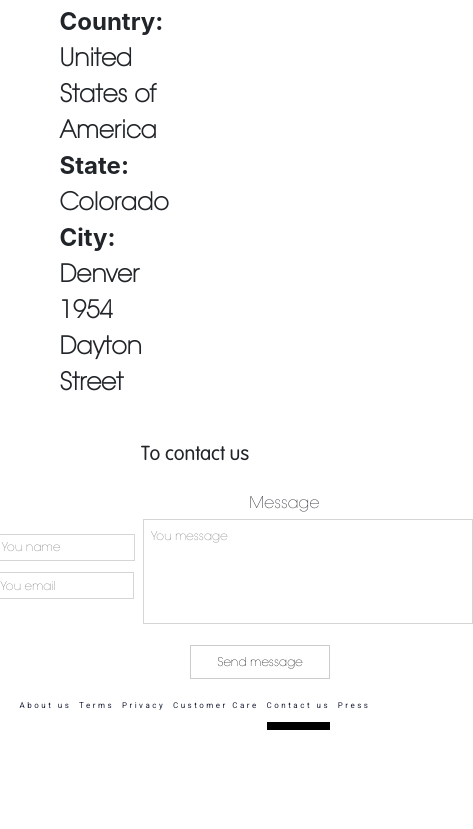
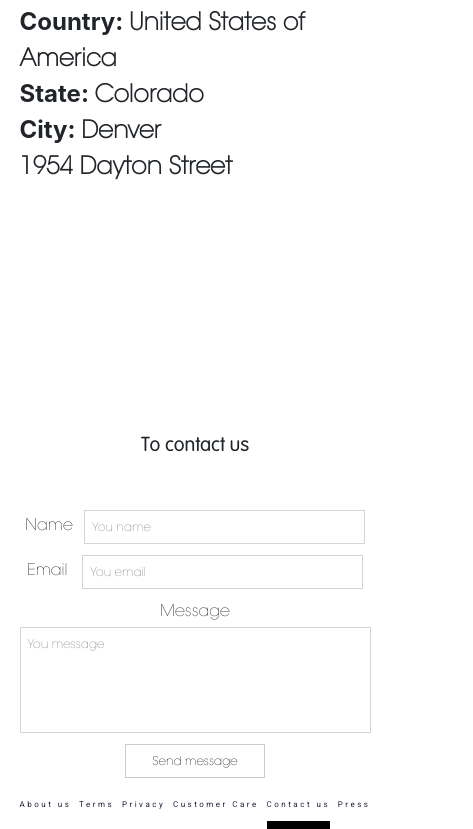
Before and after one commit to Kritile/course, a plain HTML site: page contact.html in a window 390 px wide. Shown: the part 65-894 px from the top of the page, 473 px wide, since content can reach past the window. Before the commit the page ends 844 px from the top, so only its background shows below. Drawn offline with Linux system fonts and the light colour scheme.

Commit message:
Add adaptive from contacts page

```diff
--- a/contact.html
+++ b/contact.html
@@ -61,9 +61,9 @@
             <div class="menu_item"> <a href="index.html">About us</a></div>
             <div class="menu_item"> <a href="./terms.html">Terms</a> </div>
             <div class="menu_item"> <a href="./privacy.html">Privacy</a></div>
-            <div class="menu_item">Customer Care</div>
+            <div class="menu_item"> <a href="./care.html">Customer Care</a></div>
             <div class="menu_item active"><a href="./contact.html">Contact us</a></div>
-            <div class="menu_item">Press</div>
+            <div class="menu_item"> <a href="./press.html">Press</a></div>
         </div>
         <script src="https://api-maps.yandex.ru/2.1/?lang=en_US" type="text/javascript"></script>
         <script src="./src/script/ymaps.js"></script>
--- a/src/style/style.css
+++ b/src/style/style.css
@@ -347,7 +347,7 @@ h1{
     margin-right:11.5%
 }
 
-@media (max-width:1200px){
+@media (max-width:1366px){
     html{
         font-size: 13px;
     }
@@ -363,6 +363,10 @@ h1{
     }
     .get-started .wrap{
         width: 70%;
+    }
+    .contact-form .form-submit{
+        margin: 0;
+        align-self: center;
     }
 }
 @media (max-width:900px){
@@ -402,4 +406,35 @@ h1{
     .front-section .btn p {
         margin: 5px;
     }
+    .addr{
+        flex-direction: column;
+    }
+    .addr ul{
+        padding: 0;
+    }
+    #map{
+        margin-top: 2%;
+        width: 100%;
+        height: 200px;
+    }
+    .contact-form .wrap {
+        flex-direction: column;
+        width: 100%;
+    }
+    .contact-form .wrap .first-wrap{
+        align-items: unset;
+        width: 100%;
+    }
+    .contact-form input{
+        width: 80%;
+        margin: 0;
+    }
+    .contact-form textarea{
+        width: 100%;
+        margin: 0;
+    }
+    .contact-form .wrap > div{
+        width: 100%;
+        margin: 0;
+    }
 }
```
Also changed, not shown: care.html (added, +34 -0 lines), index.html (+2 -2 lines), press.html (added, +30 -0 lines), privacy.html (+3 -3 lines), terms.html (+2 -2 lines).
